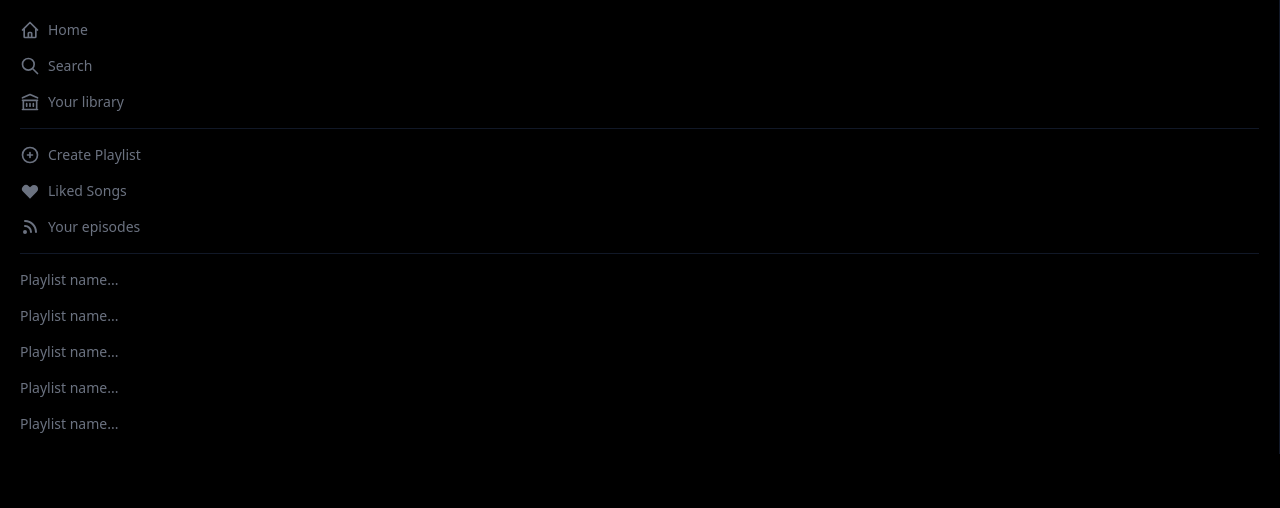
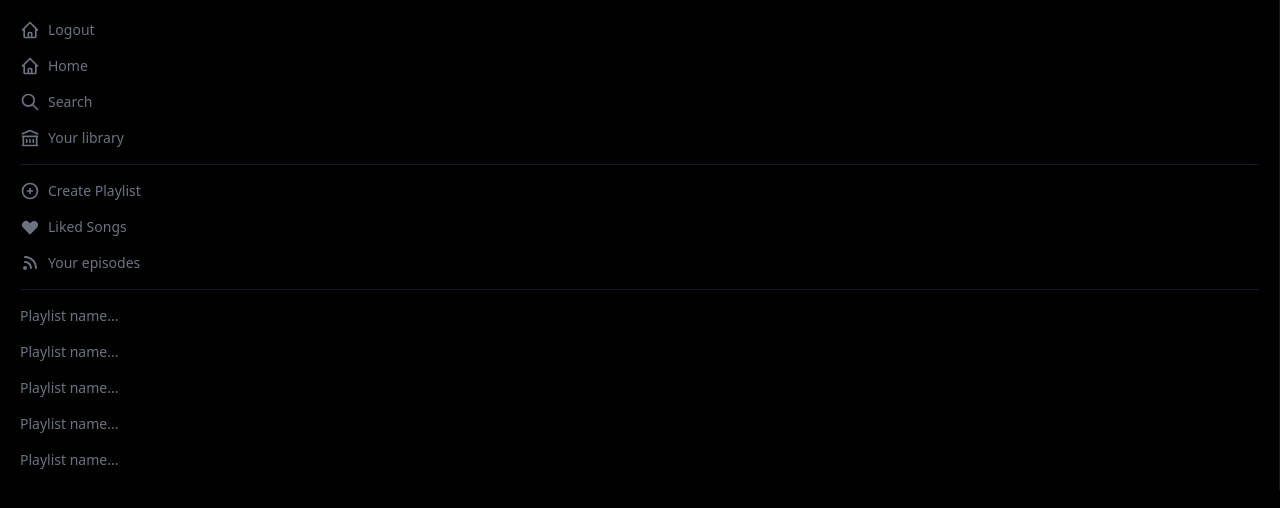
Before and after one commit to sashakaverina/spotify-nextjs, a Next.js app: page / in a window 1280 px wide. Shown: the top 508 px of the page. Built offline with nearby package versions, Linux system fonts and the light colour scheme; no server answers.

Commit message:
fixed async function

```diff
--- a/components/Sidebar.js
+++ b/components/Sidebar.js
@@ -10,11 +10,19 @@ import {
   RssIcon,
 
 } from '@heroicons/react/solid'
+import { signOut, useSession } from 'next-auth/react'
 
 function Sidebar() {
+  const { data: session, status } = useSession();
+  console.log(session);
+
   return (
     <div className='text-gray-500 p-5 text-sm border-r border-gray-900'>
       <div className='space-y-4'>
+      <button className='flex items-center space-x-2 hover:text-white' onClick={() => signOut()}>
+          <HomeIcon className='h-5 w-5'/>
+          <p>Logout</p>
+        </button>
         <button className='flex items-center space-x-2 hover:text-white'>
           <HomeIcon className='h-5 w-5'/>
           <p>Home</p>
--- a/pages/_app.js
+++ b/pages/_app.js
@@ -1,7 +1,12 @@
 import '../styles/globals.css'
+import { SessionProvider } from 'next-auth/react'
 
-function MyApp({ Component, pageProps }) {
-  return <Component {...pageProps} />
+function MyApp({ Component, pageProps: { session, ...pageProps} }) {
+  return (
+  <SessionProvider session={session}>
+    <Component {...pageProps} />
+  </SessionProvider>
+  )
 }
 
 export default MyApp
--- a/pages/api/auth/[...nextauth].js
+++ b/pages/api/auth/[...nextauth].js
@@ -55,9 +55,11 @@ export default NextAuth({
       return await refreshAccessToken(token);
     },
     async session({ session, token }){
-      session.user.accessToken = token.setAccessToken;
-      session.user.refreshToken = token.accessToken;
+      session.user.accessToken = token.accessToken;
+      session.user.refreshToken = token.refreshToken;
       session.user.username = token.username;
+
+      return session;
     }
   },
 })
```
